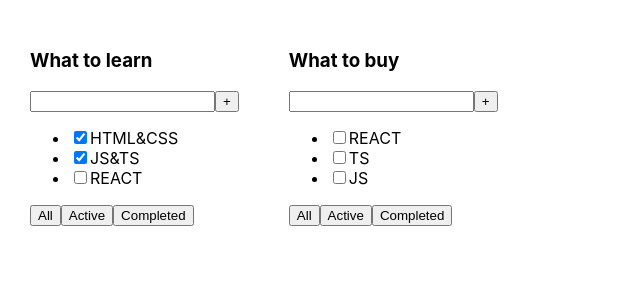
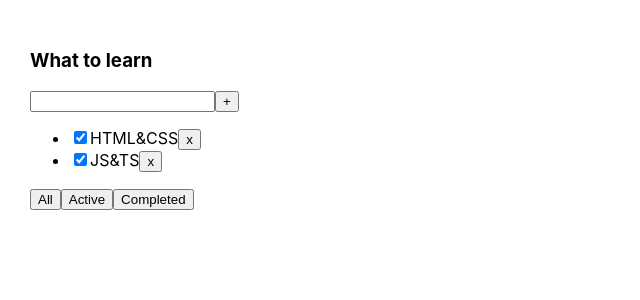
Before and after one commit to ltsvn/ToDoList, a React (Create React App) app: page / in a window 1280 px wide. Shown: the top 300 px of the page, without its empty margins (0-640 px from the left). Built offline with nearby package versions, Linux system fonts and the light colour scheme.

Commit message:
use useState in ToDoList

```diff
--- a/src/App.tsx
+++ b/src/App.tsx
@@ -1,31 +1,59 @@
-import React from 'react';
+import React, {useState} from 'react';
 import './App.css';
 import TodoList, {TaskType} from "./TodoList";
 
-function App() {
+//CLI
+//GUI => CreateReadUpdateD
+export type FilterValueType = 'all' | 'active' | 'completed'
+
+function App() { //class components
     //BLL:
-    const todoListTitle_1: string = "What to learn"
-    const todoListTitle_2: string = "What to buy"
-    const tasks_1: Array<TaskType> = [
+    const todoListTitle: string = "What to learn"
+
+    const [tasks, setTasks] = useState<Array<TaskType>>([
         {id: 1, title: "HTML&CSS", isDone: true},
         {id: 2, title: "JS&TS", isDone: true},
-        {id: 3, title: "REACT", isDone: false}
-    ]
-    const tasks_2: Array<TaskType> = [
-        {id: 4, title: "REACT", isDone: false},
-        {id: 5, title: "TS", isDone: false},
-        {id: 6, title: "JS", isDone: false}
-    ]
+        {id: 3, title: "REACT", isDone: false},
+    ])
+    const [filter, setFilter] = useState<FilterValueType>('completed')
+
+    const removeTask = (taskID: number) => {
+        setTasks(tasks.filter(t => t.id !== taskID)) //10ms
+        // console.log(tasks) //працює асинхронно
+    }
+    const changeFilter = (filter: FilterValueType) => {
+        setFilter(filter)
+    }
+
+    // const getTasksRorToDoList = () => {
+    //     switch (filter){
+    //         case "active":
+    //             return tasks.filter(t => !t.isDone)
+    //         case "completed":
+    //             return tasks.filter(t => t.isDone)
+    //         default:
+    //             return tasks
+    //
+    //     }
+
+    let tasksForToDoList = tasks
+    if (filter === 'active') {
+        tasksForToDoList = tasks.filter(t => !t.isDone)
+    }
+    if (filter === 'completed') {
+        tasksForToDoList = tasks.filter(t => t.isDone)
+    }
+
 
     //UI:
     return (
         <div className="App">
-            <TodoList title={todoListTitle_1}
-            tasks={tasks_1}/>
-            {/*//TodoList({title: 'What to learn'})*/}
-            <TodoList title={todoListTitle_2}
-                      tasks={tasks_2}/>
-
+            <TodoList
+                title={todoListTitle}
+                tasks={tasksForToDoList}
+                removeTask={removeTask}
+                changeFilter={changeFilter}
+            />
         </div>
     );
 }
--- a/src/TodoList.tsx
+++ b/src/TodoList.tsx
@@ -1,4 +1,5 @@
 import React from 'react';
+import {FilterValueType} from "./App";
 
 export type TaskType = {
     id: number
@@ -9,11 +10,21 @@
 type TodoListPropsType = {
     title: string
     tasks: Array<TaskType>
+    removeTask: (taskID: number) => void
+    changeFilter: (filter: FilterValueType) => void
 }
 
 
-
 const TodoList = (props: TodoListPropsType) => {
+    const tasksItems = props.tasks.map(task => {
+        return (
+            <li key={task.id}>
+                <input type="checkbox" checked={task.isDone}/>
+                <span>{task.title}</span>
+                <button onClick={() => props.removeTask(task.id)}>x</button>
+            </li>
+        )
+    })
     return (
         <div>
             <h3>{props.title}</h3>
@@ -22,22 +33,11 @@
                 <button>+</button>
             </div>
             <ul>
-                    <li key={props.tasks[0].id}>
-                        <input type="checkbox" checked={props.tasks[0].isDone}/>
-                        <span>{props.tasks[0].title}</span>
-                    </li>
-                    <li key={props.tasks[1].id}>
-                        <input type="checkbox" checked={props.tasks[1].isDone}/>
-                        <span>{props.tasks[1].title}</span>
-                    </li>
-                    <li key={props.tasks[2].id}>
-                        <input type="checkbox" checked={props.tasks[2].isDone}/>
-                        <span>{props.tasks[2].title}</span>
-                    </li>
+                {tasksItems}
             </ul>
             <div>
-                    <button>All</button>
-                    <button>Active</button>
+                <button onClick={() => props.changeFilter('all')}>All</button>
+                <button onClick={() => props.changeFilter('active')}>Active</button>
                 <button>Completed</button>
             </div>
         </div>
```
Lines whose indentation alone changed are shown as unchanged.
